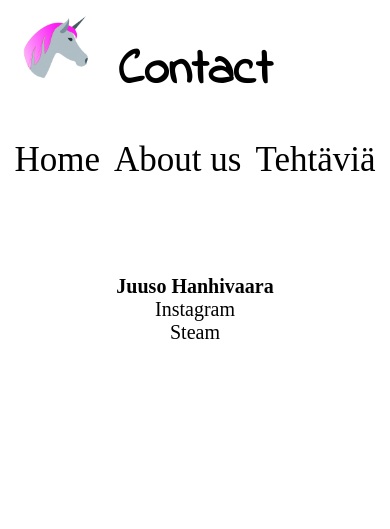
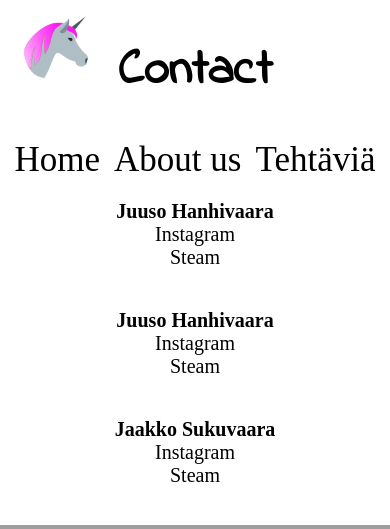
Before and after one commit to jaakop/saakoLisaaTehtavia, a PHP site: page /contact/contact.html in a window 390 px wide; the page is wider, and only the part inside the window is pictured. Shown: the top 529 px of that part. Run offline with PHP 8.4, Linux system fonts and the light colour scheme; grey boxes are pictures that could not be loaded.

Commit message:
Scaling fixed on the contact page

```diff
--- a/about/style.css
+++ b/about/style.css
@@ -54,7 +54,7 @@ li{
     .profilePic{
         height: 150px;
         border-width: 5px;
-    }
+}
 }@media screen and (max-width: 500px){
     .profilePic{
         height: 75px;
--- a/contact/style.css
+++ b/contact/style.css
@@ -58,7 +58,6 @@ iframe {
 .socialdivs {
   margin-top: 50px;
  font-size: 20px;
- height: 300px;
 
 }
 
@@ -68,4 +67,34 @@ iframe {
 }.flexbox div{
     display: inline-block;
     padding: 25px;
+}@media screen and (max-width: 630px){
+    .socialdivs {
+        margin: 0px;
+
+      }
+      .flexbox{
+          display: block;
+          text-align: center;
+          max-width: 540px;
+      }
+      .flexbox div{
+        display: inline-block;
+        padding-bottom: 0px;
+        padding-top: 0px;
+    }
+}@media screen and (max-width: 350px){
+    .socialdivs {
+        margin: 0px;
+
+      }
+      .flexbox{
+          display: block;
+          text-align: center;
+          max-width: 300px;
+      }
+      .flexbox div{
+        display: inline-block;
+        padding-bottom: 0px;
+        padding-top: 0px;
+    }
 }
```
